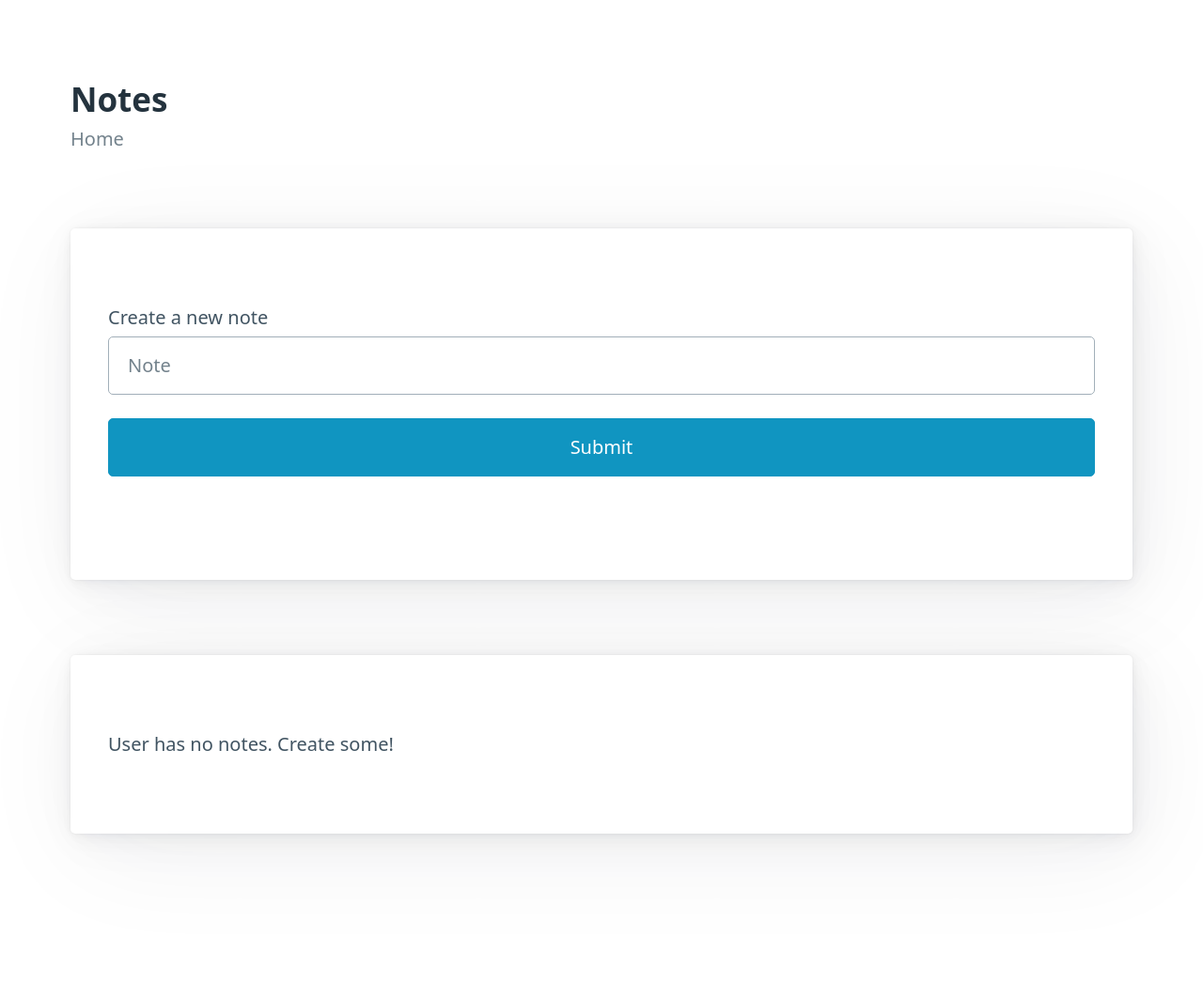
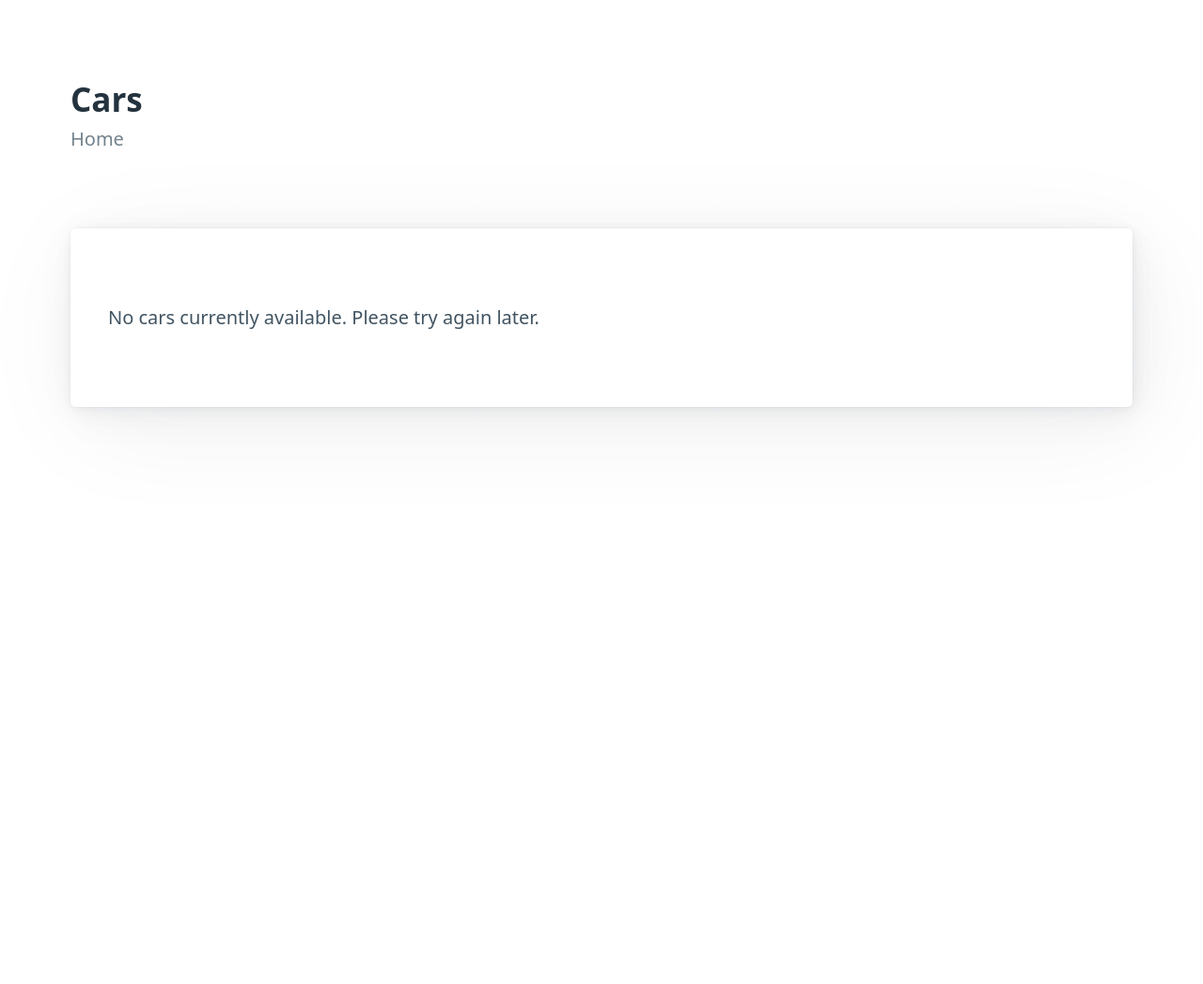
Before and after one commit to justEstif/flask-car-website, a Flask app: page /user/ in a window 1280 px wide. Shown: the part 230-1277 px from the top of the page at 94% size. After the commit the page ends 678 px from the top, so only its background shows below. Run offline with Flask 3, Linux system fonts and the light colour scheme; the visitor is signed in with stand-in values (Sample User, id 1).

Commit message:
fix: remove unused parts

```diff
--- a/app/templates/home.jinja2
+++ b/app/templates/home.jinja2
@@ -1,42 +1,16 @@
 {% extends "base.jinja2" %} {% block title %}Home{% endblock %} {%block content%}
 <section id="home">
   <hgroup>
-    <h2>Notes</h2>
+    <h2>Cars</h2>
     <h3>Home</h3>
   </hgroup>
+  {# add a new car posting here #}
+  {% if not cars%}
+  <article>No cars currently available. Please try again later.</article>
+
+  {% else %} {% for car in cars %}
   <article>
-    <form method="POST">
-      <div class="grid">
-        <label for="note">
-          Create a new note
-          <input type="text" id="note" name="note" placeholder="Note" />
-        </label>
-      </div>
-      <button type="submit">Submit</button>
-    </form>
-  </article>
-  {% if not user.notes %}
-  <article>User has no notes. Create some!</article>
-
-  {% else %} {% for note in user.notes %}
-  <article>
-    <nav>
-      <ul>
-        <li>{{ note.data }}</li>
-      </ul>
-      <ul>
-        <li>{{ note.date }}</li>
-        <li>
-          <button
-            onClick="deleteNote({{ note.id }})"
-            type="submit"
-            class="secondary outline"
-          >
-            <span aria-hidden="true">&times;</span>
-          </button>
-        </li>
-      </ul>
-    </nav>
+    {{car.name}}
   </article>
   {% endfor %} {% endif %}
 </section>
```
